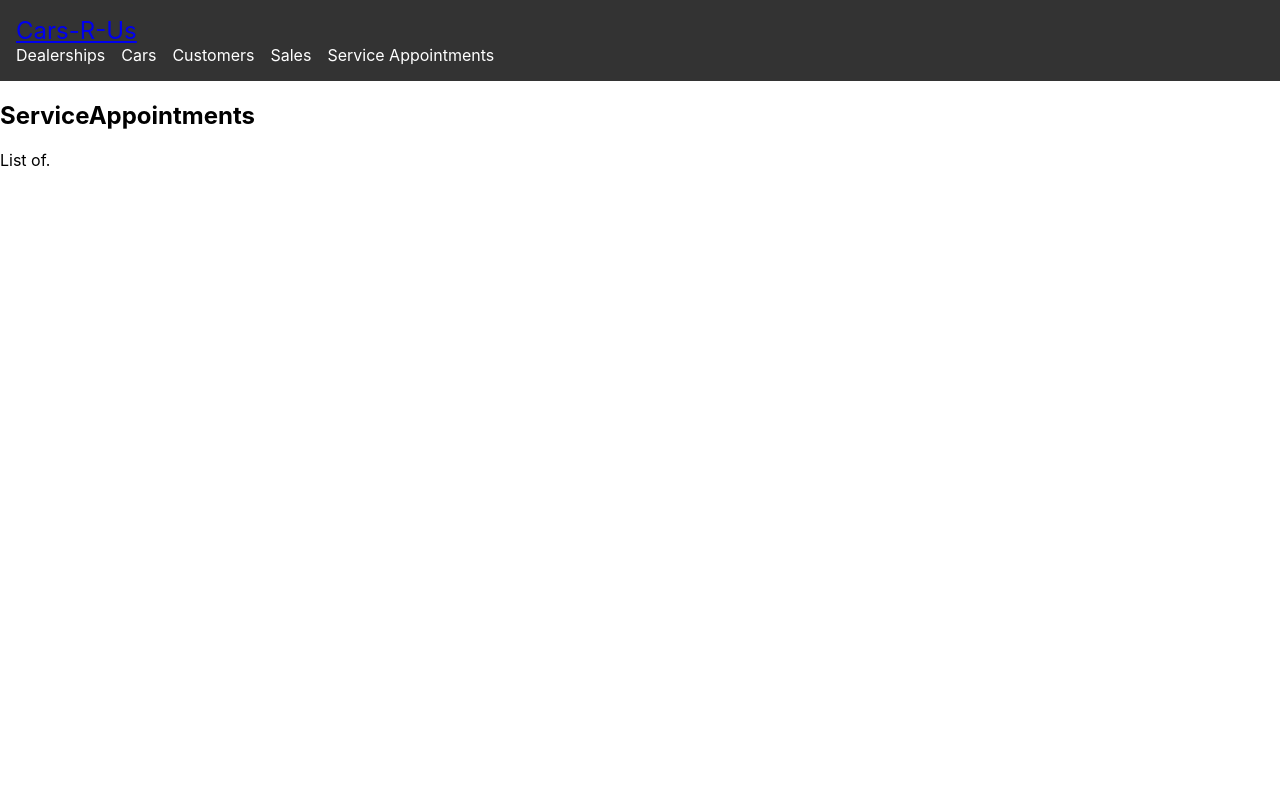
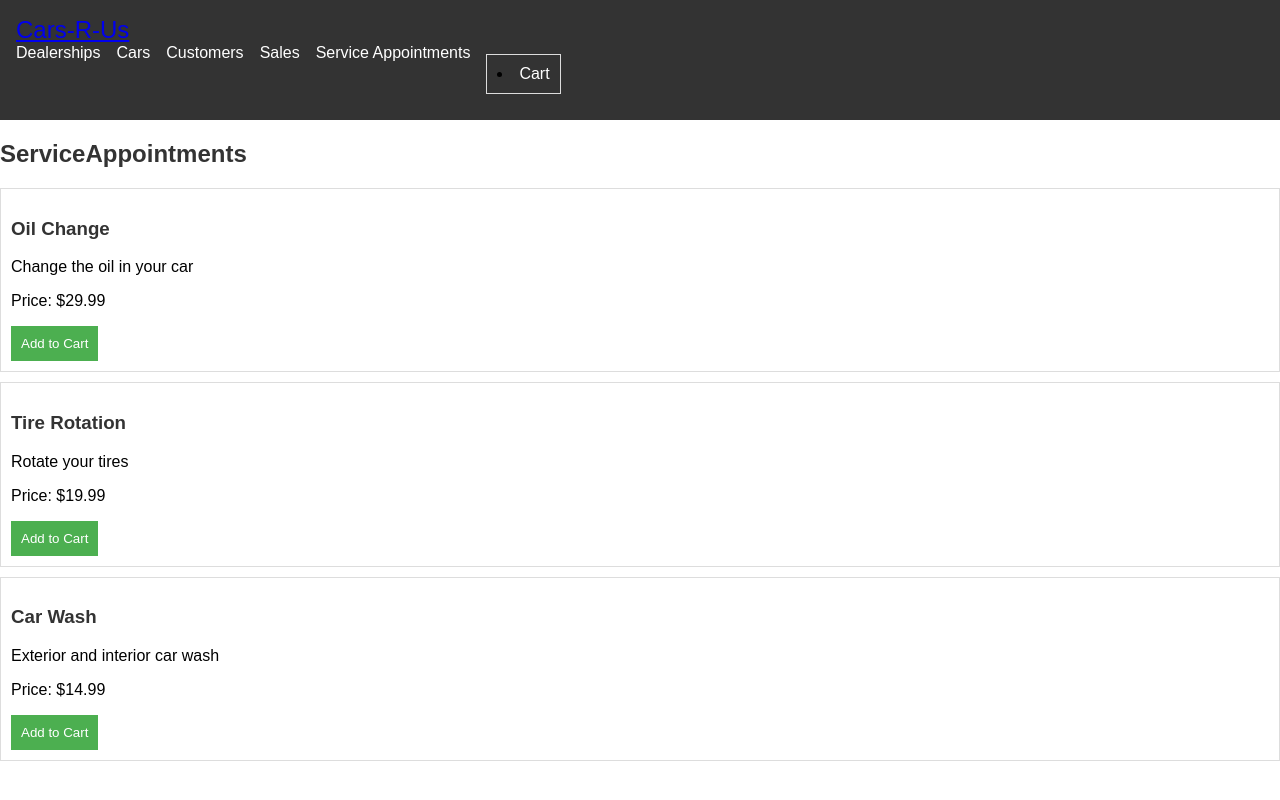
Before and after one commit to JefferyG00/Cars-R-US, a React (Create React App) app in the folder Frontend/frontend/: page /ServiceAppointments in a window 1280 px wide. Built offline with nearby package versions, Linux system fonts and the light colour scheme.

Commit message:
got cart function implemented

```diff
--- a/Frontend/frontend/src/App.js
+++ b/Frontend/frontend/src/App.js
@@ -1,4 +1,5 @@
-import React from 'react';
+import React, { useState } from 'react';
+import './components/styles.css';
 import { BrowserRouter as Router, Route, Routes } from 'react-router-dom';
 import Navbar from './components/Navbar';
 import Dealerships from './components/Dealerships';
@@ -6,8 +7,27 @@ import Cars from './components/Cars';
 import Customers from './components/Customers';
 import Sales from './components/Sales';
 import ServiceAppointments from './components/ServiceAppointments';
+import Cart from './components/Cart';
 
 const App = () => {
+  const [services] = useState([
+    { name: 'Oil Change', description: 'Change the oil in your car', price: 29.99 },
+    { name: 'Tire Rotation', description: 'Rotate your tires', price: 19.99 },
+    { name: 'Car Wash', description: 'Exterior and interior car wash', price: 14.99 }
+  ]);
+
+  const [cartItems, setCartItems] = useState([]);
+
+  const addToCart = (service) => {
+    setCartItems([...cartItems, service]);
+  };
+
+  const removeFromCart = (index) => {
+    const newCartItems = cartItems.filter((_, i) => i !== index);
+    setCartItems(newCartItems);
+  };
+
+
     return (
       <Router>
         <div>
@@ -17,7 +37,8 @@ const App = () => {
             <Route path="/cars" element={<Cars />} />
             <Route path="/customers" element={<Customers />} />
             <Route path="/sales" element={<Sales />} />
-            <Route path="/ServiceAppointments" element={<ServiceAppointments />} />
+            <Route path="/ServiceAppointments" element={<ServiceAppointments services={services} addToCart={addToCart} />} />
+            <Route path="/cart" element={<Cart cartItems={cartItems} removeFromCart={removeFromCart} />} />
             <Route path="/" element={<h1>Welcome to Cars-R-Us</h1>} />
           </Routes>
         </div>
--- /dev/null
+++ b/Frontend/frontend/src/components/Cart.js
@@ -0,0 +1,21 @@
+import React from 'react';
+
+const Cart = ({ cartItems, removeFromCart }) => {
+  return (
+    <div>
+      <h2>Cart</h2>
+      <ul>
+        {cartItems.map((item, index) => (
+          <li key={index}>
+            <h3>{item.name}</h3>
+            <p>Price: ${item.price}</p>
+            <button onClick={() => removeFromCart(index)}>Remove</button>
+          </li>
+        ))}
+      </ul>
+      <h3>Total: ${cartItems.reduce((total, item) => total + item.price, 0)}</h3>
+    </div>
+  );
+};
+
+export default Cart;
--- a/Frontend/frontend/src/components/Navbar.js
+++ b/Frontend/frontend/src/components/Navbar.js
@@ -13,7 +13,8 @@ const Navbar = () => {
         <Link to="/cars">Cars</Link>
         <Link to="/customers">Customers</Link>
         <Link to="/sales">Sales</Link>
-        <Link to="/services">Service Appointments</Link>
+        <Link to="/serviceAppointments">Service Appointments</Link>
+        <li><Link to="/cart">Cart</Link></li>
       </div>
     </nav>
   );
--- a/Frontend/frontend/src/components/ServiceAppointments.js
+++ b/Frontend/frontend/src/components/ServiceAppointments.js
@@ -1,10 +1,19 @@
 import React from 'react';
 
-const ServiceAppointments = () => {
+const ServiceAppointments = ({ services, addToCart }) => {
   return (
     <div>
       <h2>ServiceAppointments</h2>
-      <p>List of.</p>
+      <ul>
+        {services.map((service, index) => (
+          <li key={index}>
+            <h3>{service.name}</h3>
+            <p>{service.description}</p>
+            <p>Price: ${service.price}</p>
+            <button onClick={() => addToCart(service)}>Add to Cart</button>
+          </li>
+        ))}
+      </ul>
     </div>
   );
 };
--- /dev/null
+++ b/Frontend/frontend/src/components/styles.css
@@ -0,0 +1,30 @@
+body {
+    font-family: Arial, sans-serif;
+  }
+
+  h1, h2, h3 {
+    color: #333;
+  }
+
+  ul {
+    list-style-type: none;
+    padding: 0;
+  }
+
+  li {
+    border: 1px solid #ddd;
+    margin: 10px 0;
+    padding: 10px;
+  }
+
+  button {
+    background-color: #4CAF50;
+    color: white;
+    border: none;
+    padding: 10px;
+    cursor: pointer;
+  }
+
+  button:hover {
+    background-color: #45a049;
+  }
```
